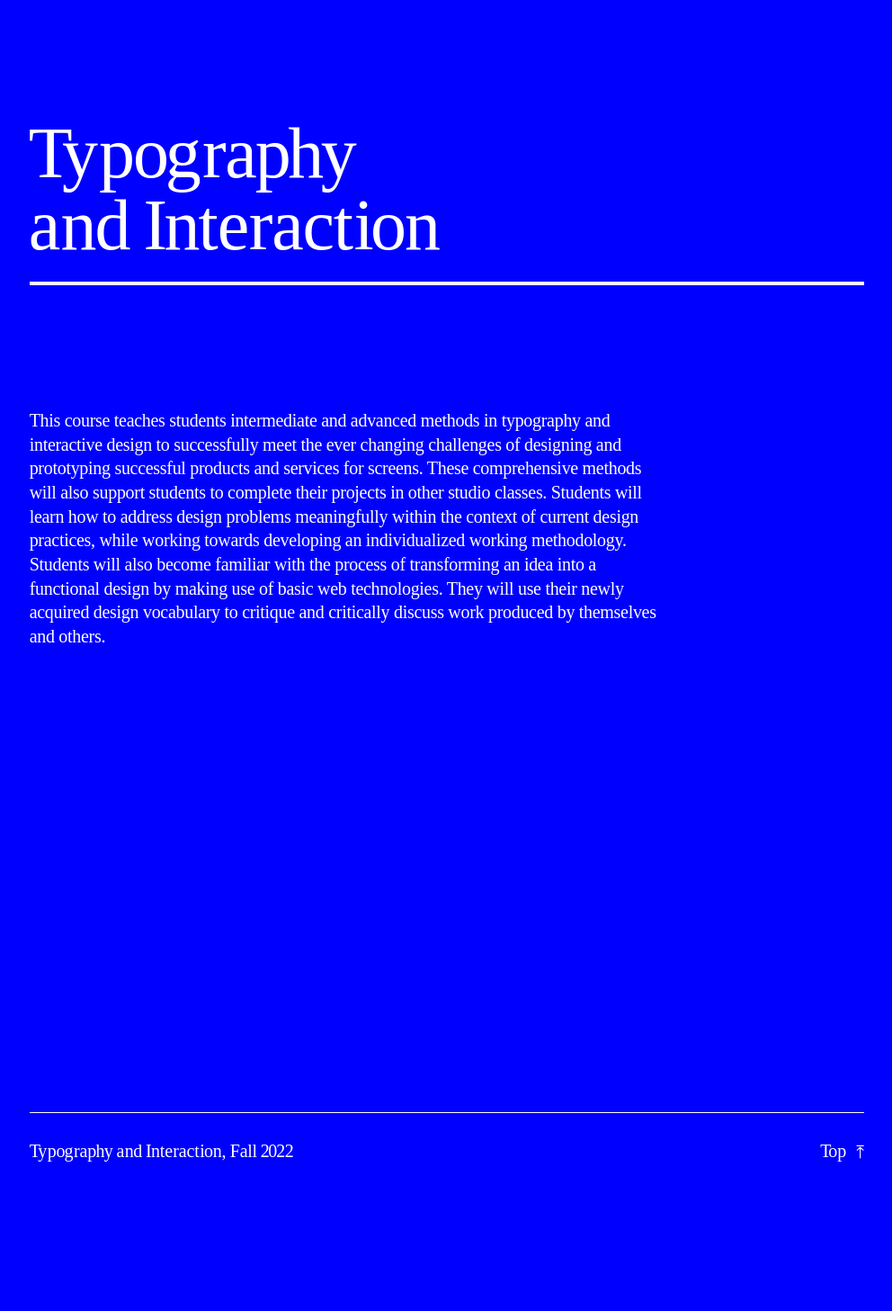
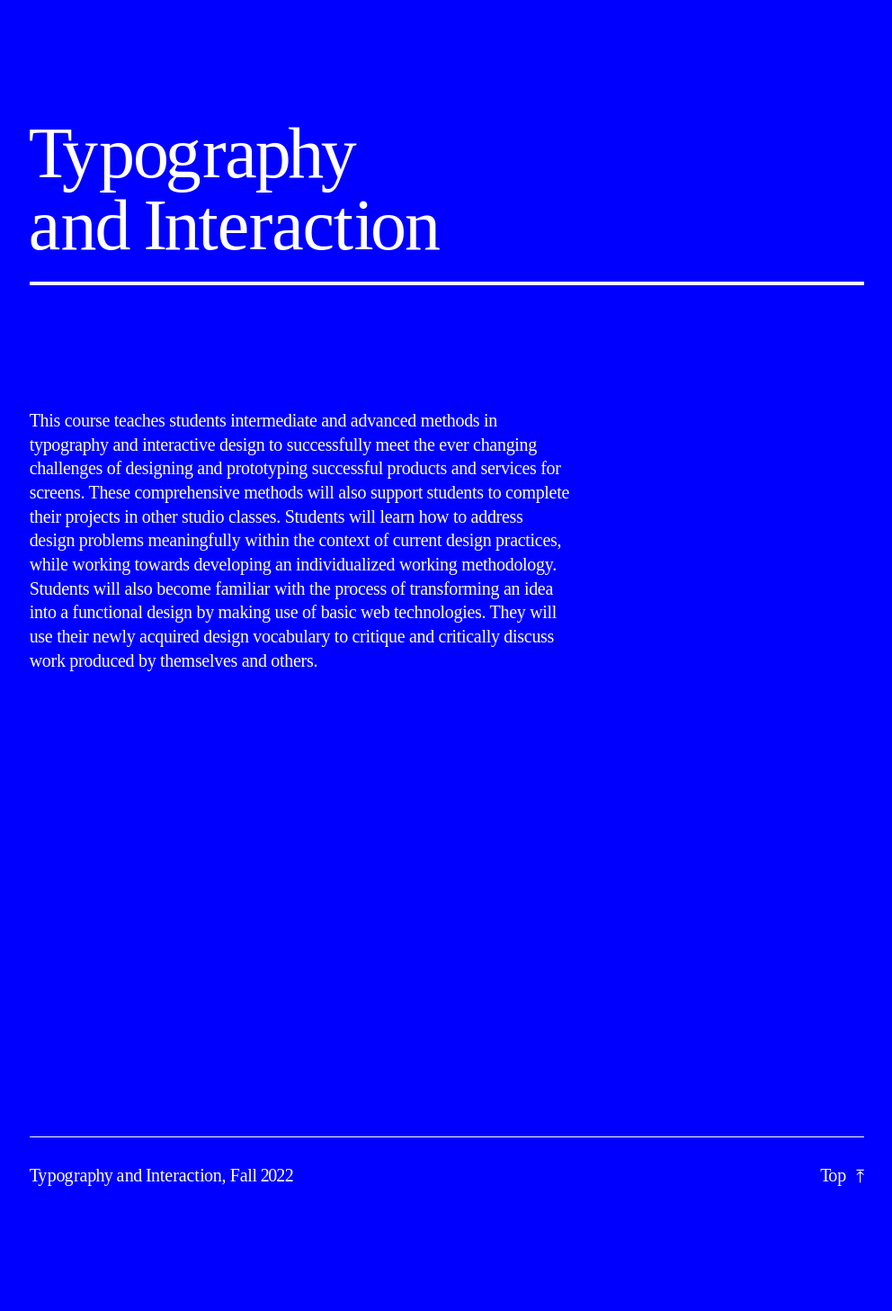
Before and after one commit to core-interaction/core-interaction.github.io, a Jekyll site: the page built from index.md, in a window 1280 px wide. Shown: the whole page at 90% size, without its empty margins (143-1135 px from the left). Built offline with Jekyll 4.4.1, drawn with Linux system fonts in a browser that asks for light colours; before the commit the page ends 1430 px from its top, so only the background shows below that.

Commit message:
2/3 cap for `p`.

```diff
--- a/assets/styles/_markdown.scss
+++ b/assets/styles/_markdown.scss
@@ -37,4 +37,10 @@
 			font-weight: var(--typography--weight);
 		}
 	}
+
+	> p {
+		@include breakpoint(568) {
+			max-width: calc((100% - var(--margin) * 2) / 3 * 2 + var(--margin));
+		}
+	}
 }
```
